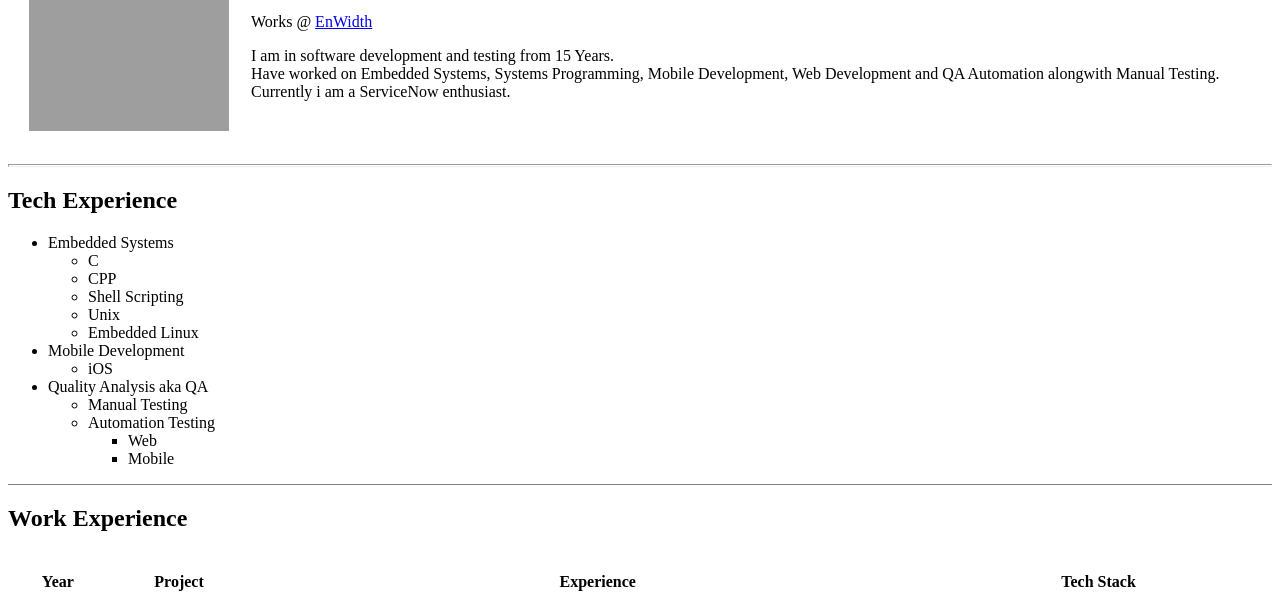
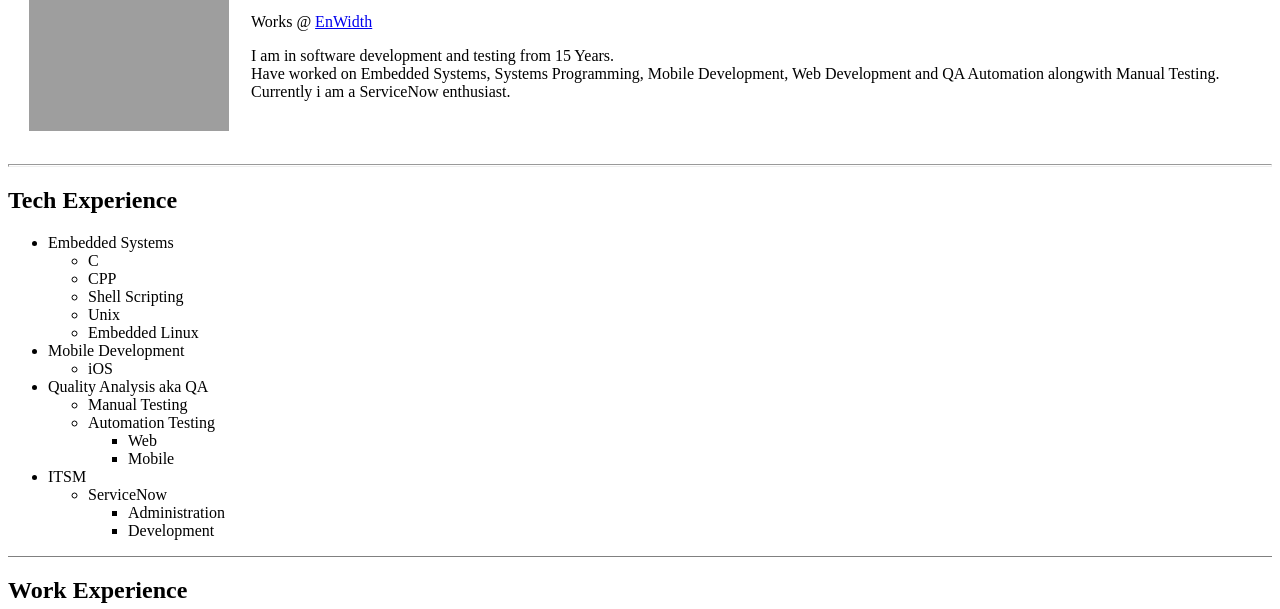
Before and after one commit to mmohans/cv, a plain HTML site: page index.html in a window 1280 px wide. Shown: the part 148-757 px from the top of the page. Drawn offline with Linux system fonts and the light colour scheme; grey boxes are pictures that could not be loaded.

Commit message:
Add files via upload

```diff
--- a/index.html
+++ b/index.html
@@ -46,6 +46,14 @@
       <ul>
         <li>Web</li>
         <li>Mobile</li>
+      </ul>
+    </ul>
+    <li>ITSM</li>
+    <ul>
+      <li>ServiceNow</li>
+      <ul>
+        <li>Administration</li>
+        <li>Development</li>
       </ul>
     </ul>
   </ul>
```
